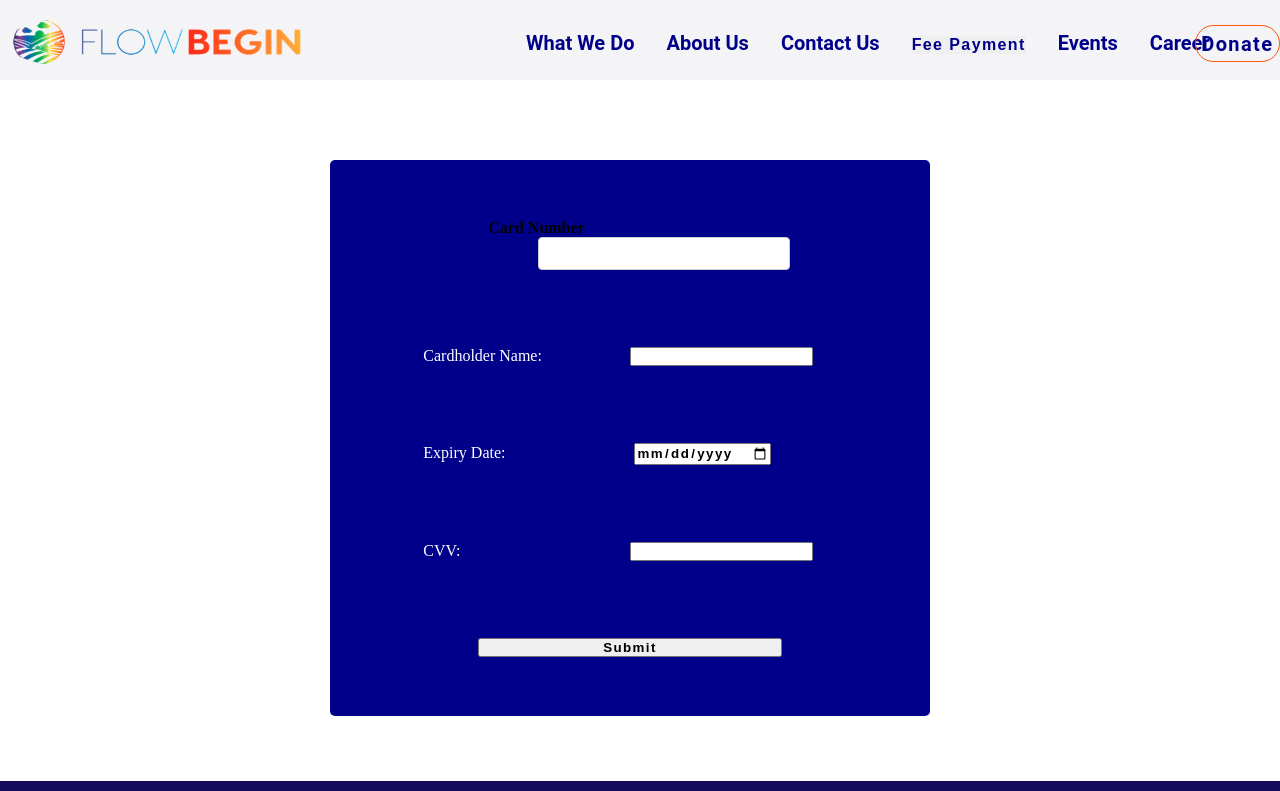
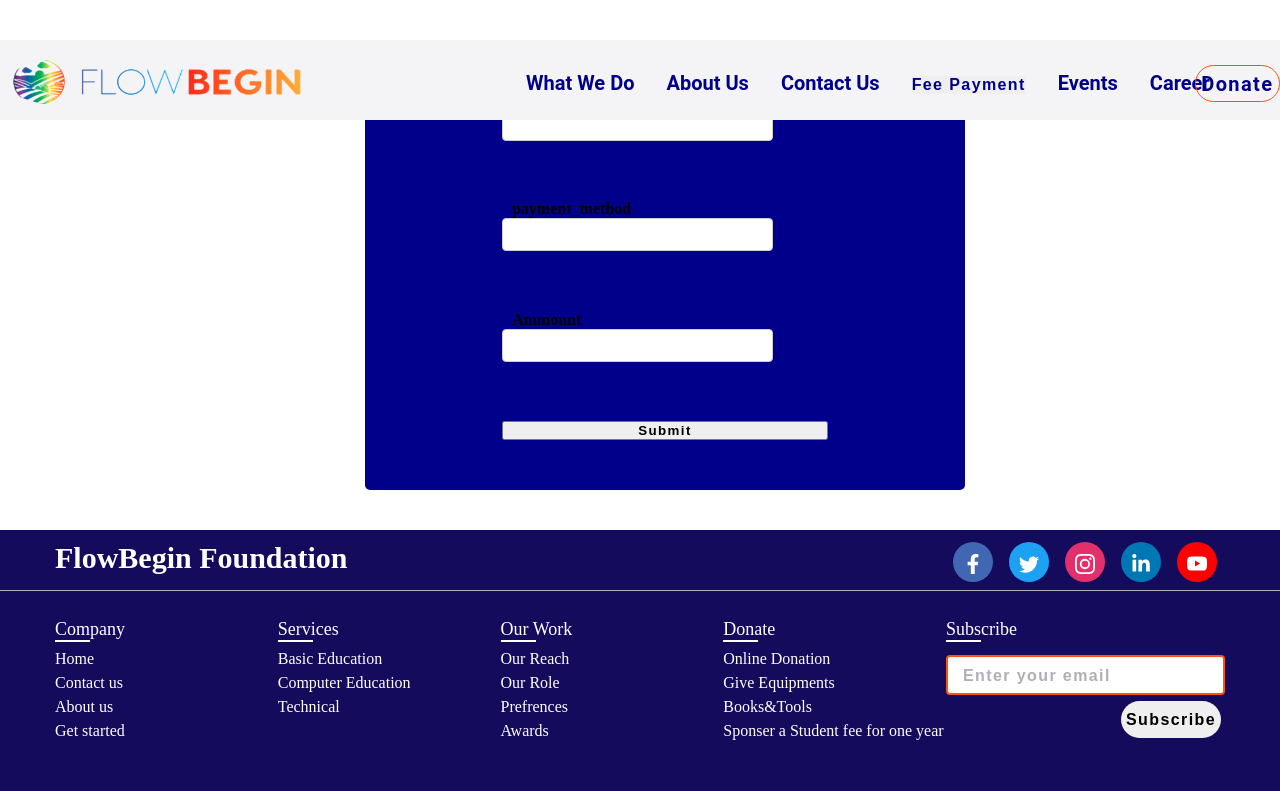
Before and after one commit to 0123anjuvish/FlowBegin, a React (Create React App) app: page /pay in a window 1280 px wide. Shown: the top 791 px of the page. Built offline with nearby package versions, Linux system fonts and the light colour scheme; a web font is replaced by a local one.

Commit message:
Improvement related to new payment integration

```diff
--- /dev/null
+++ b/src/Apis/course.js
@@ -0,0 +1,15 @@
+import { base, handleError } from "./base";
+
+const getCourse = async () => {
+
+    const res = await fetch(`${base.url}course/`,   {
+             headers: {
+                      "Content-Type": "application/json",
+                     },
+            method: "GET",
+});
+
+    return handleError(res);
+}
+
+export {getCourse}
--- a/src/Apis/student.js
+++ b/src/Apis/student.js
@@ -38,4 +38,16 @@ const addDocument = async (userdata) => {
     return handleError(res);
 }
 
-export {addStudent, addAcademic, addDocument}
+const addPayments = async (userdata) => {
+    const res = await fetch(`${base.url}student/payment/`,   {
+        headers: {
+            "Content-Type": "application/json",
+           },
+            method: "POST",
+            body: JSON.stringify(userdata),
+});
+
+    return handleError(res);
+}
+
+export {addStudent, addAcademic, addDocument,addPayments}
--- a/src/components/Pages/PaymentDetails.jsx
+++ b/src/components/Pages/PaymentDetails.jsx
@@ -1,79 +1,96 @@
 import '../../styles/stuform.css';
 
 import { ErrorMessage, Field, FieldArray, Form, Formik } from 'formik';
+import  { useEffect, useState } from 'react';
 
 import React from 'react';
+import { addPayments } from '../../Apis/student';
 
-const PaymentDetails = ({ onNext }) => {
+const PaymentDetails = ({ onNext, studentId }) => {
+
+    const [error, setError] = useState()
     const initialValues = {
-        cardNumber: '',
-        cardName: '',
-        expiryDate: '',
-        cvv: ''
+    phone_number: '',
+    payment_method: '',
+    ammount: ''
   };
-
-      const handleSubmit = async(data)=>{
-        console.log("data",data)
-
-      }
 
   const validateForm = values => {
     const errors = {};
 
-        if (!values.cardNumber) {
-          errors.cardNumber = 'Required';
+    if (!values.phone_number) {
+      errors.phone_number = "Required";
+    } else if (!/^[0-9]{10}$/i.test(values.phone_number)) {
+      errors.phone_number = "Invalid phone_number number";
     }
 
-        if (!values.cardName) {
-          errors.cardName = 'Required';
+    if (!values.payment_method) {
+      errors.payment_method = 'Required';
     }
 
-        if (!values.expiryDate) {
-          errors.expiryDate = 'Required';
+    if (!values.ammount) {
+      errors.ammount = 'Required';
     }
 
-        if (!values.cvv) {
-          errors.cvv = 'Required';
-        } else if (!/^[0-9]{3,4}$/i.test(values.cvv)) {
-          errors.cvv = 'Invalid CVV';
-        }
 
     return errors;
   };
+  const handleSubmit = async(data)=>{
+    console.log("data",data)
+      data.student = studentId
+    const res = await addPayments(data);
+    console.log('res',res)
+    if (res.id){
+    onNext({paymentDetails: res})
+    }
+    else {
+      console.log("setting error")
+      setError("Student doesnt exist")
+    }
+  }
 
   return (
+
     <Formik
       initialValues={initialValues}
       validate={validateForm}
-          onSubmit={handleSubmit}
+      onSubmit={values => {
+        // same shape as initial values
+        handleSubmit(values)
+      }}
+
     >
-          {({ isSubmitting }) => (
-            <Form className="payment-detail-form">
+      {({values, isSubmitting }) => (
+
+        <Form className="academic-detail-form">
+            {error ? (   <div className="form-group">
+
+            <label htmlFor="phone_number">PHONE NUMBER INVALID STUDNENT DOESNT EXIST</label>
+
+          </div>):(null)}
+
                <div className="form-group">
-                <label htmlFor="cardNumber">Card Number</label>
-                <Field type="text" name="cardNumber" id="cardNumber" />
-                <ErrorMessage name="cardNumber" component="div" className="error-message" />
+                 <label htmlFor="phone_number">phone_number:</label>
+                 <Field type="text" name="phone_number" id="phone_number" />
+                 <ErrorMessage
+                   name="phone_number"
+                   component="div"
+                   className="error-message"
+                 />
                </div>
 
-              <div className="form-group3">
-                <label htmlFor="cardName" className='pay-lbl'>Cardholder Name:</label>
-                <Field type="text" name="cardName" id="cardName" />
-                <ErrorMessage name="cardName" component="div" className="error-message" />
+          <div className="form-group">
+            <label htmlFor="payment_method">payment_method</label>
+            <Field type="text" name="payment_method" id="payment_method" />
+            <ErrorMessage name="payment_method" component="div" className="error-message" />
           </div>
 
-              <div className="form-group3">
-                <label htmlFor="expiryDate"className='pay-lbl'>Expiry Date:</label>
-                <Field type="date" name="expiryDate" id="expiryDate" />
-                <ErrorMessage name="expiryDate" component="div" className="error-message" />
+          <div className="form-group">
+            <label htmlFor="ammount">Ammount</label>
+            <Field type="text" name="ammount" id="ammount" />
+            <ErrorMessage name="ammount" component="div" className="error-message" />
           </div>
-
-              <div className="form-group3">
-                <label htmlFor="cvv"className='pay-lbl'>CVV:</label>
-                <Field type="number" name="cvv" id="cvv" />
-                <ErrorMessage name="cvv" component="div" className="error-message" />
-              </div>
-
-              <button type="submit" disabled={isSubmitting}>Submit</button>
+          <button type="submit" >Submit</button>
         </Form>
       )}
     </Formik>
@@ -81,4 +98,6 @@ const PaymentDetails = ({ onNext }) => {
 };
 
 
+
+
 export default PaymentDetails
--- a/src/components/Pages/PersonalDetails.jsx
+++ b/src/components/Pages/PersonalDetails.jsx
@@ -210,13 +210,32 @@
 // export default PersonalDetails;
 
 import "../../styles/stuform.css";
+import {  } from "../../Apis/student";
 
 import { ErrorMessage, Field, FieldArray, Form, Formik } from "formik";
+import  { useEffect, useState } from 'react';
 
 import React from "react";
 import { addStudent } from "../../Apis/student";
+import { getCourse } from "../../Apis/course";
 
 const PersonalDetails = ({ onNext }) => {
+  const [course ,setCouse] = useState([])
+
+  useEffect(() => {
+    const loadCourse = async () => {
+      try {
+        const res = await getCourse();
+        console.log("res", res);
+        setCouse(res);
+      } catch (error) {
+        console.error("Error loading course:", error);
+      }
+    };
+
+    loadCourse();
+  }, []);
+
   const validateForm = (values) => {
     const errors = {};
 
@@ -310,8 +329,14 @@ const PersonalDetails = ({ onNext }) => {
 
              <div className="form-column2">
                <div className="form-group">
-                 <label>Course Name:</label>
-                 <Field name="course" type="text" />
+                 <label>Course Name :</label>
+                 <Field as="select" name="color">
+                {
+                  course && course.map((val) => (
+                    <option key={val.id} value={val.id}>{val.name}</option>
+                  ))
+                }
+                </Field>
                  <ErrorMessage
                    name="course"
                    component="div"
--- a/src/components/Pages/RegistrationPortal.jsx
+++ b/src/components/Pages/RegistrationPortal.jsx
@@ -8,7 +8,7 @@ import PaymentDetails from './PaymentDetails';
 import PersonalDetails from './PersonalDetails';
 
 const RegistrationForm = () => {
-  const [step, setStep] = useState(2);
+  const [step, setStep] = useState(1);
   const [formData, setFormData] = useState({
     personalDetails: {},
     academicDetails: {},
@@ -39,9 +39,9 @@ const RegistrationForm = () => {
       case 1:
         return <PersonalDetails onNext={handleNextStep}  />;
       case 2:
-        return <AcedemicDetails onNext={handleNextStep} studentId={formData.personalDetails.id || 2} onPrevious={handlePreviousStep} />;
+        return <AcedemicDetails onNext={handleNextStep} studentId={formData.personalDetails.id} onPrevious={handlePreviousStep} />;
       case 3:
-        return <Document onNext={handleNextStep} studentId={formData.personalDetails.id ||1 } onPrevious={handlePreviousStep} />;
+        return <Document onNext={handleNextStep} studentId={formData.personalDetails.id  } onPrevious={handlePreviousStep} />;
       case 4:
         return (
           <PaymentDetails
@@ -50,6 +50,7 @@ const RegistrationForm = () => {
               handleNextStep(data);
             }}
             onPrevious={handlePreviousStep}
+            studentId={formData.personalDetails.id  }
           />
         );
       default:
```
Also changed, not shown: src/components/Pages/PayModal.jsx (+5 -2 lines). Lines whose indentation alone changed are shown as unchanged.
